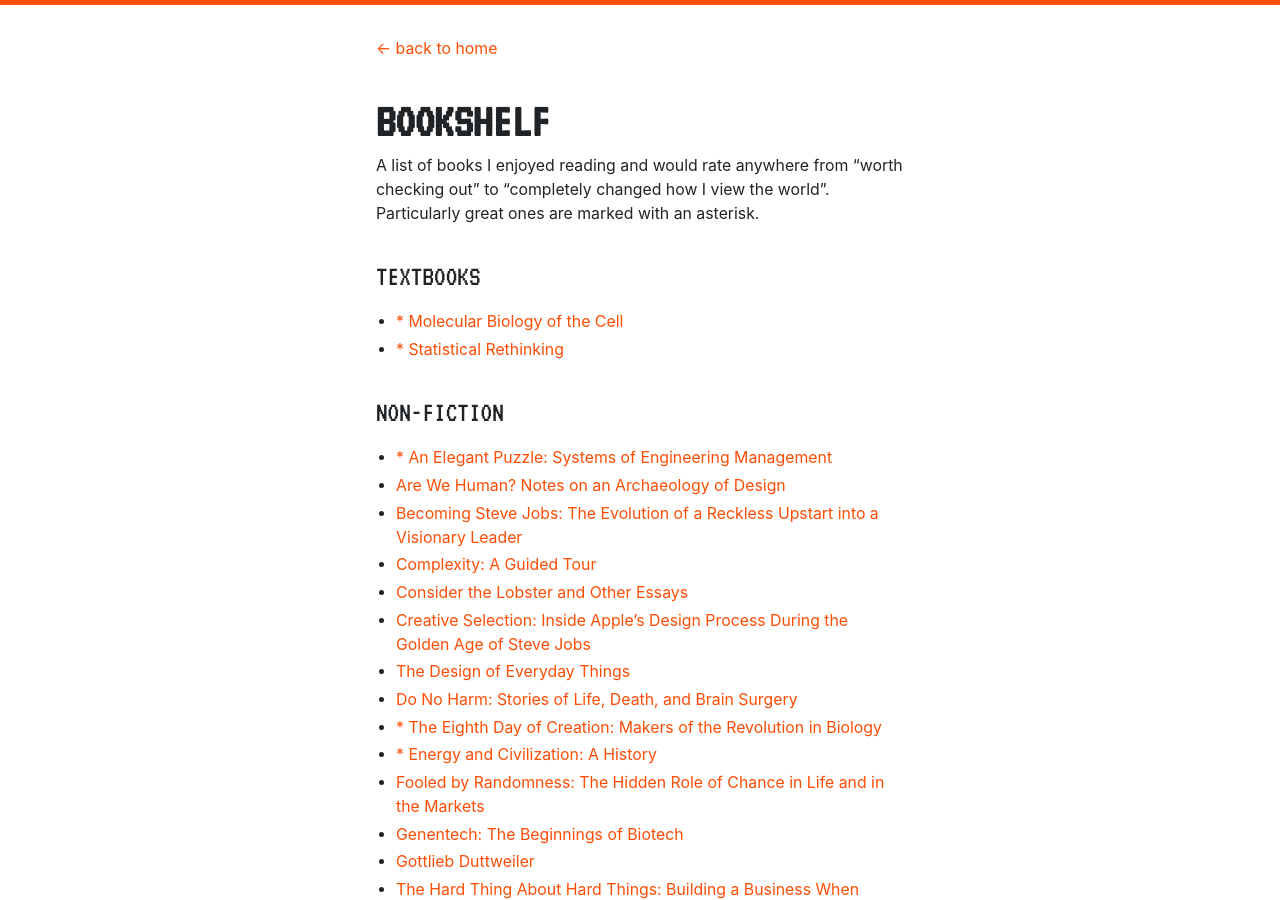
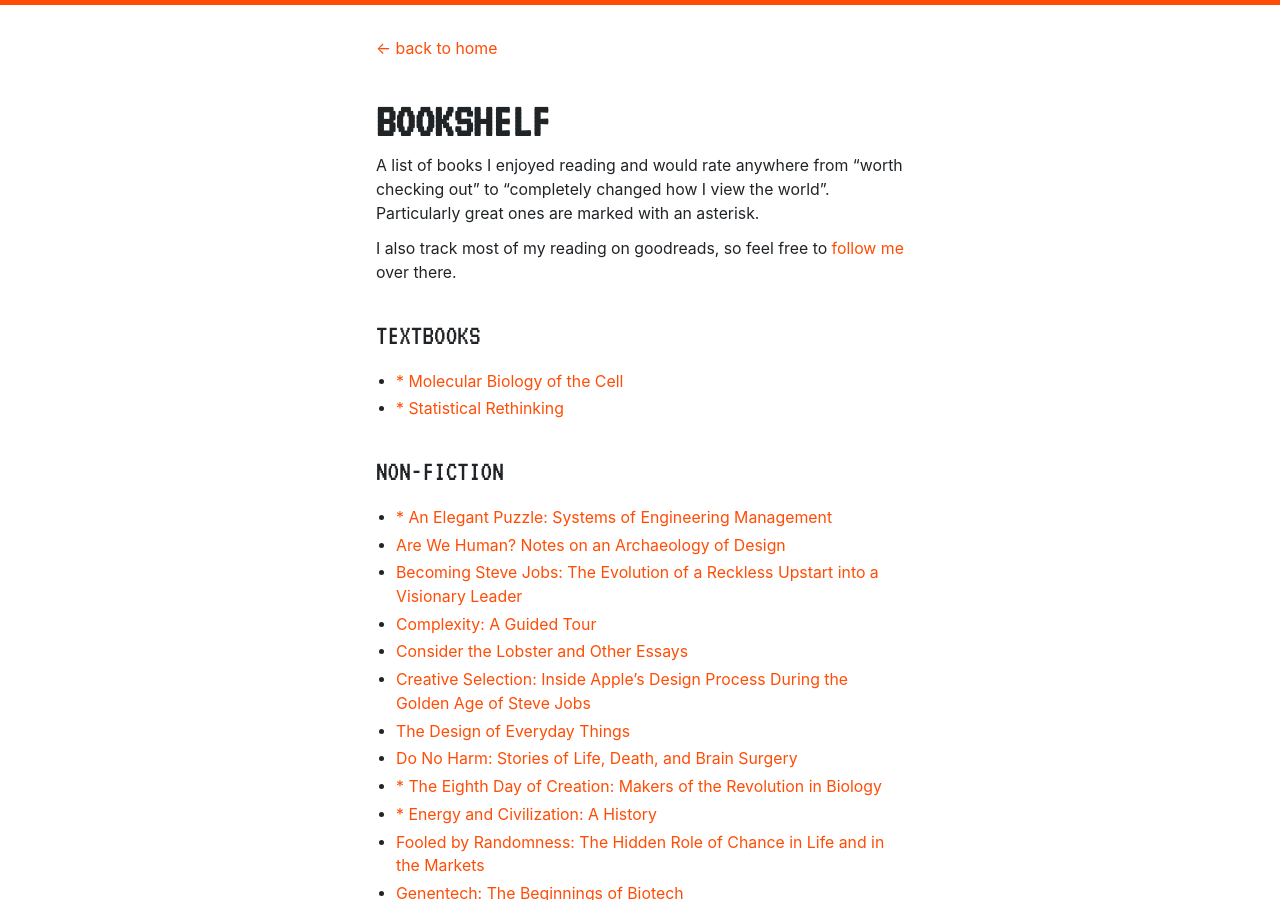
Before and after one commit to bschne/bschne.github.io, a Jekyll site: the page built from bookshelf.markdown, in a window 1280 px wide and 900 px high. Built offline with Jekyll 4.4.1, drawn with Linux system fonts in a browser that asks for light colours.

Commit message:
Add goodreads

```diff
--- a/bookshelf.markdown
+++ b/bookshelf.markdown
@@ -7,6 +7,9 @@ page_category: recommendations
 
 A list of books I enjoyed reading and would rate anywhere from "worth checking out" to "completely changed how I view the world".
 Particularly great ones are marked with an asterisk.
+
+I also track most of my reading on goodreads,
+so feel free to [follow me](https://www.goodreads.com/user/show/99747247-benjamin-schneider) over there.
 
 ## Textbooks
 
```
